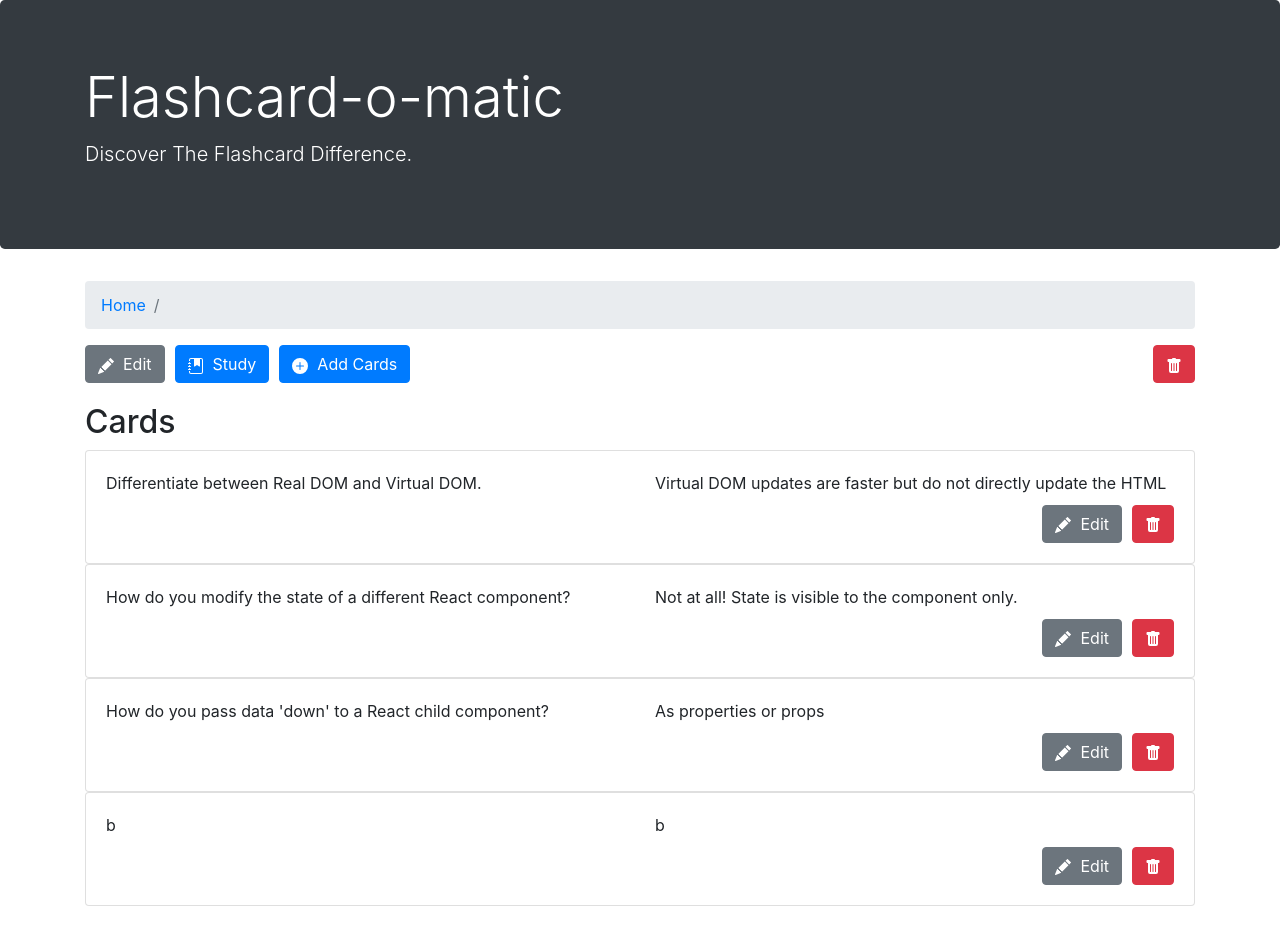
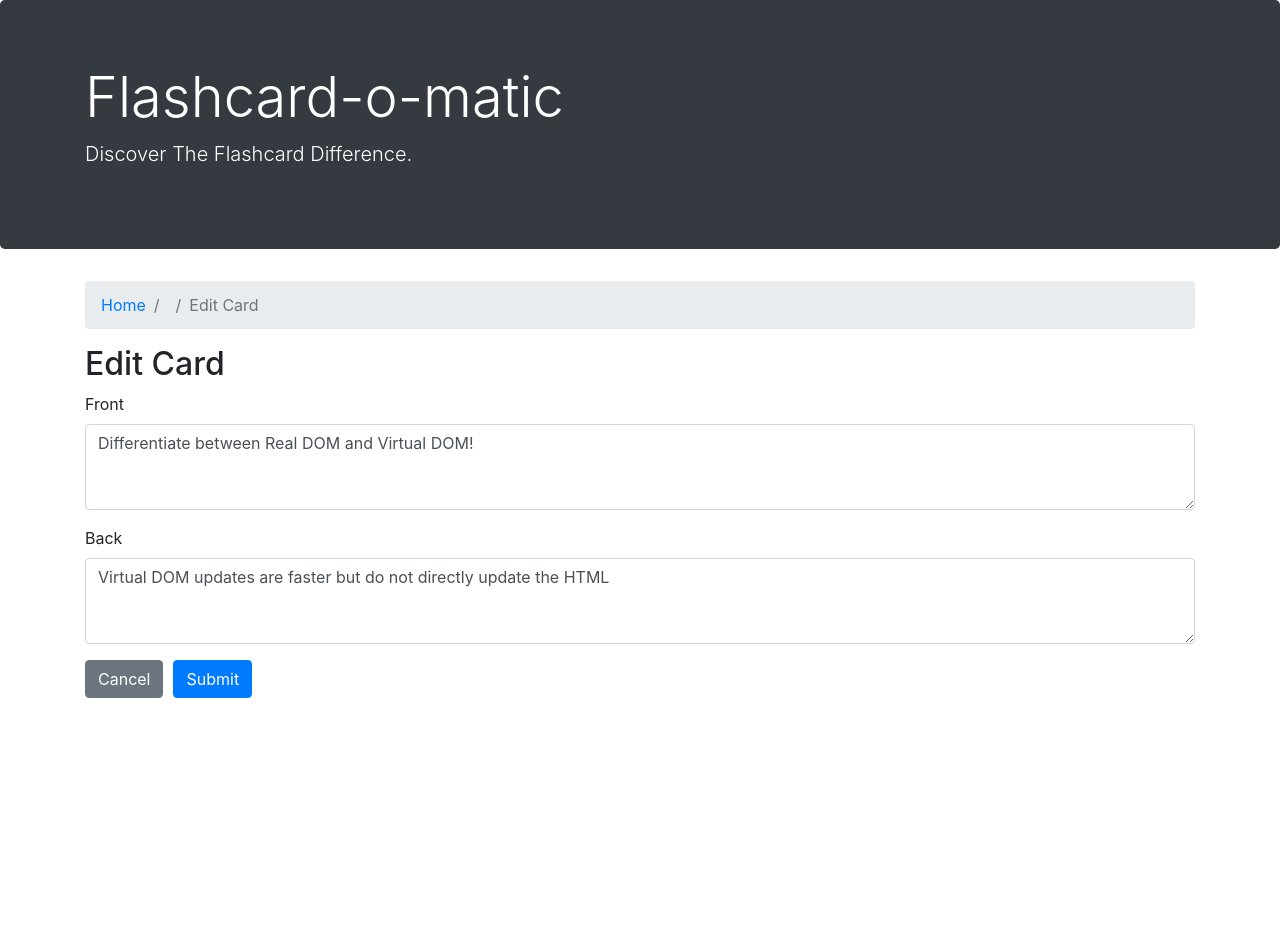
Before and after one commit to elersong/flashcards, a React (Create React App) app: page /1/cards/1/edit in a window 1280 px wide. Shown: the top 942 px of the page. After the commit the page ends 800 px from the top, so only its background shows below. Built offline with nearby package versions, Linux system fonts and the light colour scheme; no server answers; data requests are answered from the project's data file; a web font is replaced by a local one.

Commit message:
create/edit card form works

```diff
--- a/data/db.json
+++ b/data/db.json
@@ -9,12 +9,17 @@
       "name": "React Router",
       "description": "React Router is a collection of navigational components that compose declaratively with your application.",
       "id": 2
+    },
+    {
+      "name": "Card deck 1",
+      "description": "Here's the first deck I'm actually going to add cards to",
+      "id": 3
     }
   ],
   "cards": [
     {
       "id": 1,
-      "front": "Differentiate between Real DOM and Virtual DOM.",
+      "front": "Differentiate between Real DOM and Virtual DOM!",
       "back": "Virtual DOM updates are faster but do not directly update the HTML",
       "deckId": 1
     },
@@ -48,6 +53,24 @@
       "back": "b",
       "deckId": 1,
       "id": 7
+    },
+    {
+      "front": "This is the first card created by a test",
+      "back": "Isn't it lovely?",
+      "deckId": 3,
+      "id": 8
+    },
+    {
+      "front": "Testing with redirect",
+      "back": "Did this work?",
+      "deckId": 3,
+      "id": 9
+    },
+    {
+      "front": "Here's the third card",
+      "back": "Look at its majesty",
+      "deckId": 3,
+      "id": 10
     }
   ]
 }
--- a/src/Layout/CardForm/index.js
+++ b/src/Layout/CardForm/index.js
@@ -1,31 +1,85 @@
-import React, {useState, useEffect} from "react";
-import {Link, useParams} from "react-router-dom";
+import React, { useState, useEffect } from "react";
+import { Link, useParams, useHistory } from "react-router-dom";
 
-export default function CardForm({ readDeck }) {
-  const [formData, setFormData] = useState({front:"", back:""});
+export default function CardForm({ role, readDeck, readCard, updateCard, createCard }) {
+  const [formData, setFormData] = useState({ front: "", back: "" });
   const [deckInfo, setDeckInfo] = useState({});
-  const { deckId } = useParams();
+  const { deckId, cardId } = useParams();
+  const history = useHistory();
 
+  // fetch deckInfo based on the id of the current deck
   useEffect(() => {
     const ABORT = new AbortController();
     const getDeck = async () => {
-        const response = await readDeck(deckId, ABORT.signal);
-        setDeckInfo(() => response);
+      const response = await readDeck(deckId, ABORT.signal);
+      setDeckInfo(() => response);
+    };
+    getDeck();
+
+    if (cardId) {
+      const getCard = async () => {
+        const response = await readCard(cardId, ABORT.signal);
+        console.log(response)
+        setFormData(() => response)
+      }
+      getCard()
     }
 
-    getDeck();
-
     return () => {
-        ABORT.abort();
-    }
-  }, [deckId, readDeck])
+      ABORT.abort();
+    };
+    // eslint-disable-next-line
+  }, [deckId, readDeck]);
 
   const handleChange = (e) => {
     const property = e.target.id;
     const value = e.target.value;
-    const newFormData = {...formData};
+    const newFormData = { ...formData };
     newFormData[property] = value;
     setFormData(() => newFormData);
+  };
+
+  const handleSubmit = (e) => {
+    const ABORT = new AbortController();
+    if (role === "Create") {
+      const runCreateFunction = async () => {
+        try {
+          const response = await createCard(deckId, formData, ABORT.signal);
+          console.log("Card Created", response);
+        } catch (e) {
+          if (e.name === "AbortError") {
+            console.log(e);
+          } else {
+            throw e;
+          }
+        }
+      }
+      runCreateFunction();
+      history.push(`/${deckId}`);
+
+      return () => {
+        ABORT.abort();
+      }
+    } else {
+      const runUpdateFunction = async () => {
+        try {
+          const response = await updateCard(formData, ABORT.signal);
+          console.log("Card Updated", response);
+        } catch (e) {
+          if (e.name === "AbortError") {
+            console.log(e);
+          } else {
+            throw e;
+          }
+        }
+      }
+      runUpdateFunction();
+      history.push(`/${deckId}`);
+
+      return () => {
+        ABORT.abort();
+      }
+    }
   }
 
   return (
@@ -38,26 +92,42 @@ export default function CardForm({ readDeck }) {
           <li className="breadcrumb-item">
             <Link to={`/${deckInfo.id}`}>{deckInfo.name}</Link>
           </li>
-          <li className="breadcrumb-item active">
-            Create Card
-          </li>
+          <li className="breadcrumb-item active">{role} Card</li>
         </ol>
       </nav>
-      <h2>Create Card</h2>
+      <h2>{role} Card</h2>
 
-      <form>
+      <form onSubmit={handleSubmit}>
         <div className="form-group">
           <label htmlFor="front">Front</label>
-          <textarea value={formData.front} onChange={handleChange} className="form-control" rows="3" id="front"></textarea>
+          <textarea
+            value={formData.front}
+            onChange={handleChange}
+            className="form-control"
+            rows="3"
+            id="front"
+          ></textarea>
         </div>
 
         <div className="form-group">
           <label htmlFor="back">Back</label>
-          <textarea value={formData.back} onChange={handleChange} className="form-control" rows="3" id="back"></textarea>
+          <textarea
+            value={formData.back}
+            onChange={handleChange}
+            className="form-control"
+            rows="3"
+            id="back"
+          ></textarea>
         </div>
 
         <button className="btn btn-secondary">Cancel</button>
-        <button type="submit" className="btn btn-primary" style={{marginLeft: "10px"}}>Submit</button>
+        <button
+          type="submit"
+          className="btn btn-primary"
+          style={{ marginLeft: "10px" }}
+        >
+          Submit
+        </button>
       </form>
     </React.Fragment>
   );
--- a/src/Layout/CardsDisplay/index.js
+++ b/src/Layout/CardsDisplay/index.js
@@ -114,7 +114,7 @@ export default function CardsDisplay({ handleDelete }) {
             &nbsp; Study
           </button>
         </Link>
-        <Link to={`/${deck.id}/new`}>
+        <Link to={`/${deck.id}/cards/new`}>
           <button
             className="btn btn-primary"
             style={{ marginLeft: "10px" }}
--- a/src/Layout/index.js
+++ b/src/Layout/index.js
@@ -7,7 +7,7 @@ import CardsDisplay from "./CardsDisplay";
 import DeckForm from './DeckForm';
 import CardForm from './CardForm';
 import Study from './Study';
-import { listDecks, readDeck, listCards, createDeck, deleteDeck } from "../utils/api/index";
+import { listDecks, readDeck, listCards, readCard, createDeck, deleteDeck, updateCard, createCard } from "../utils/api/index";
 
 function Layout() {
   const [decks, setDecks] = useState([]);
@@ -70,8 +70,11 @@ function Layout() {
       <Header />
       <div className="container">
         <Switch>
+          <Route path="/:deckId/cards/:cardId/edit">
+            <CardForm role="Edit" readDeck={readDeck} readCard={readCard} updateCard={updateCard} />
+          </Route>
           <Route path="/:deckId/cards/new">
-            <CardForm readDeck={readDeck} />
+            <CardForm role="Create" readDeck={readDeck} createCard={createCard} />
           </Route>
           <Route path="/:deckId/study">
             <Study readDeck={readDeck} listCards={listCards} />
```
